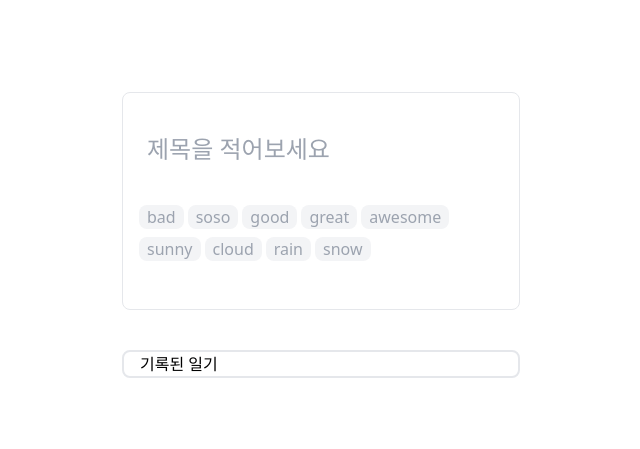
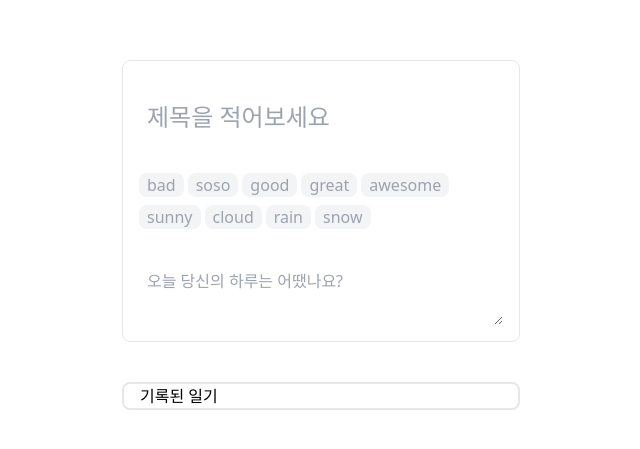
Before and after one commit to yugenius0213/GDSC-SPACE-STUDY-ASSIGNMENT-VER2, a React (Vite) app in the folder YuJin/react-ts/: page / in a window 1280 px wide. Shown: the part 165-614 px from the top of the page, without its empty margins (319-959 px from the left). Built offline with nearby package versions, Linux system fonts and the light colour scheme.

Commit message:
feat: add textarea or diary

```diff
--- a/YuJin/react-ts/src/app/page.tsx
+++ b/YuJin/react-ts/src/app/page.tsx
@@ -35,6 +35,10 @@ function DiaryWriter() {
                     ))}
                 </div>
             </div>
+            <textarea
+                className="w-full focus:border focus:rounded-lg p-2 focus:outline-none "
+                placeholder="오늘 당신의 하루는 어땠나요?"
+            ></textarea>
         </div>
     )
 }
```
